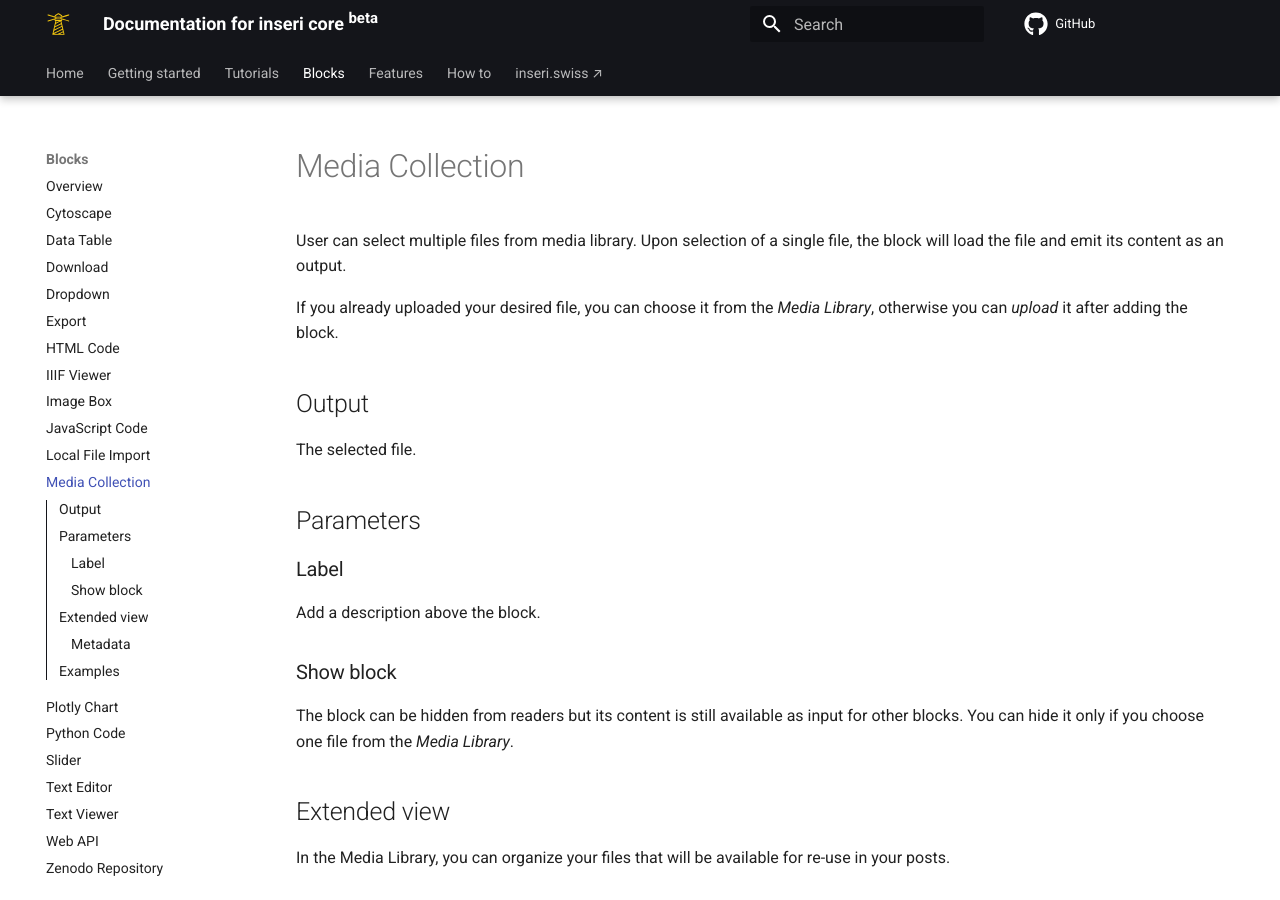
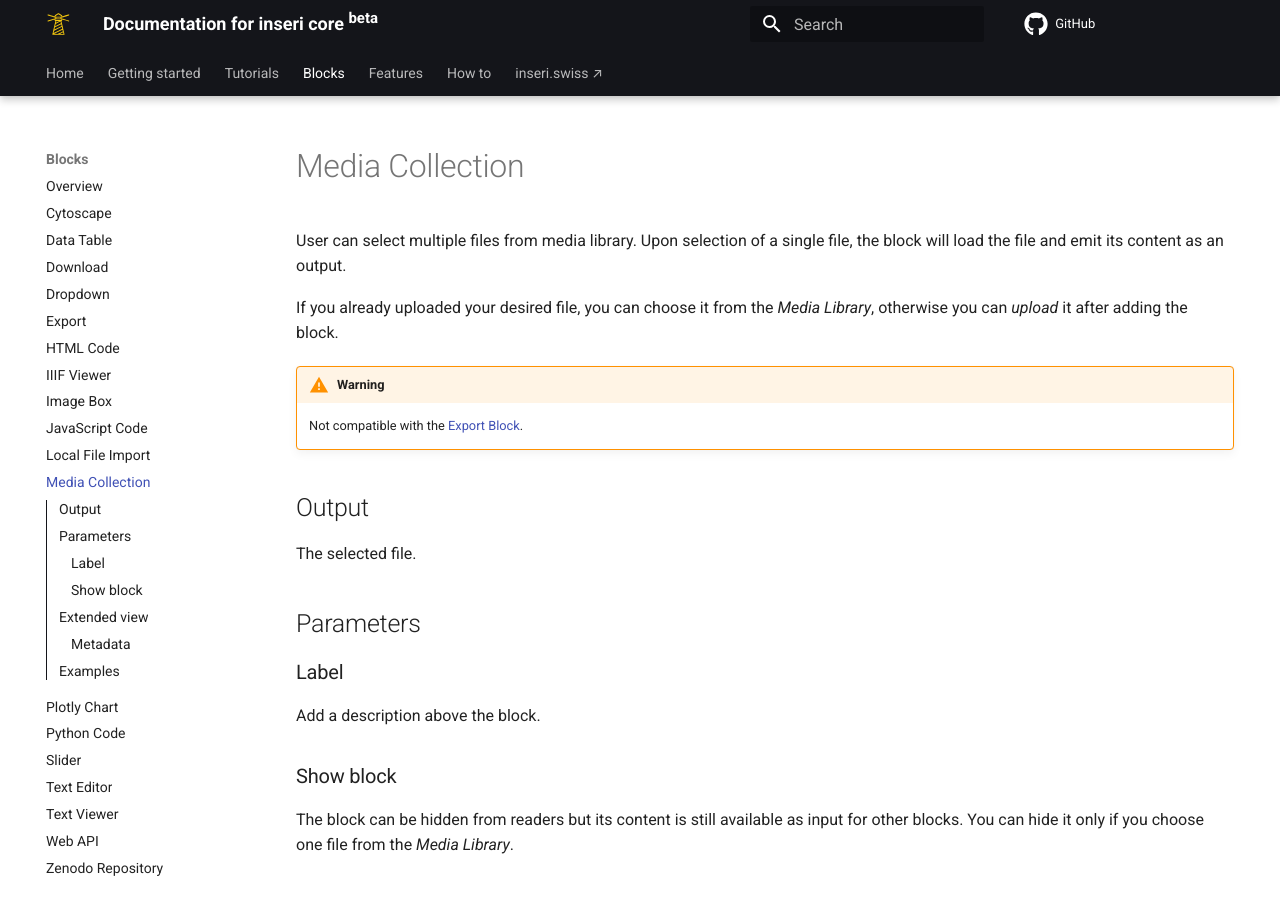
Before and after one commit to inseri-swiss/inseri-core-wp, an MkDocs documentation site: the page built from docs/blocks/mediaCollection.md, in a window 1280 px wide and 900 px high. Built offline with MkDocs 1.6.1 and Material for MkDocs 9.7.7, drawn with Linux system fonts in a browser that asks for light colours; comment, search, counter and statistics services are not loaded.

Commit message:
docs: update media collection block

```diff
--- a/docs/blocks/mediaCollection.md
+++ b/docs/blocks/mediaCollection.md
@@ -3,6 +3,10 @@
 User can select multiple files from media library. Upon selection of a single file, the block will load the file and emit its content as an output.
 
 If you already uploaded your desired file, you can choose it from the _Media Library_, otherwise you can _upload_ it after adding the block.
+
+!!! warning
+
+    Not compatible with the [Export Block](export.md).
 
 ## Output
 
```
